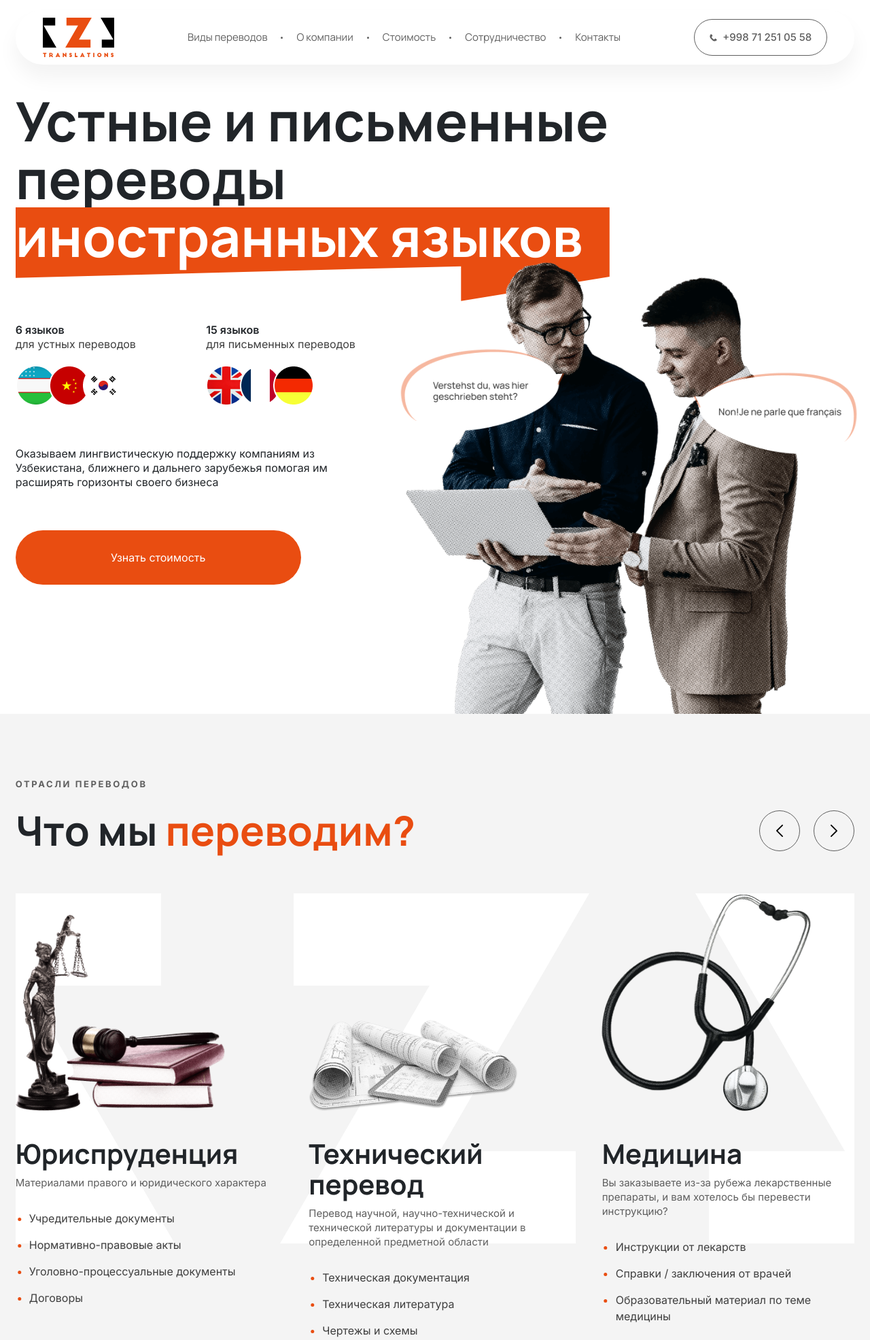
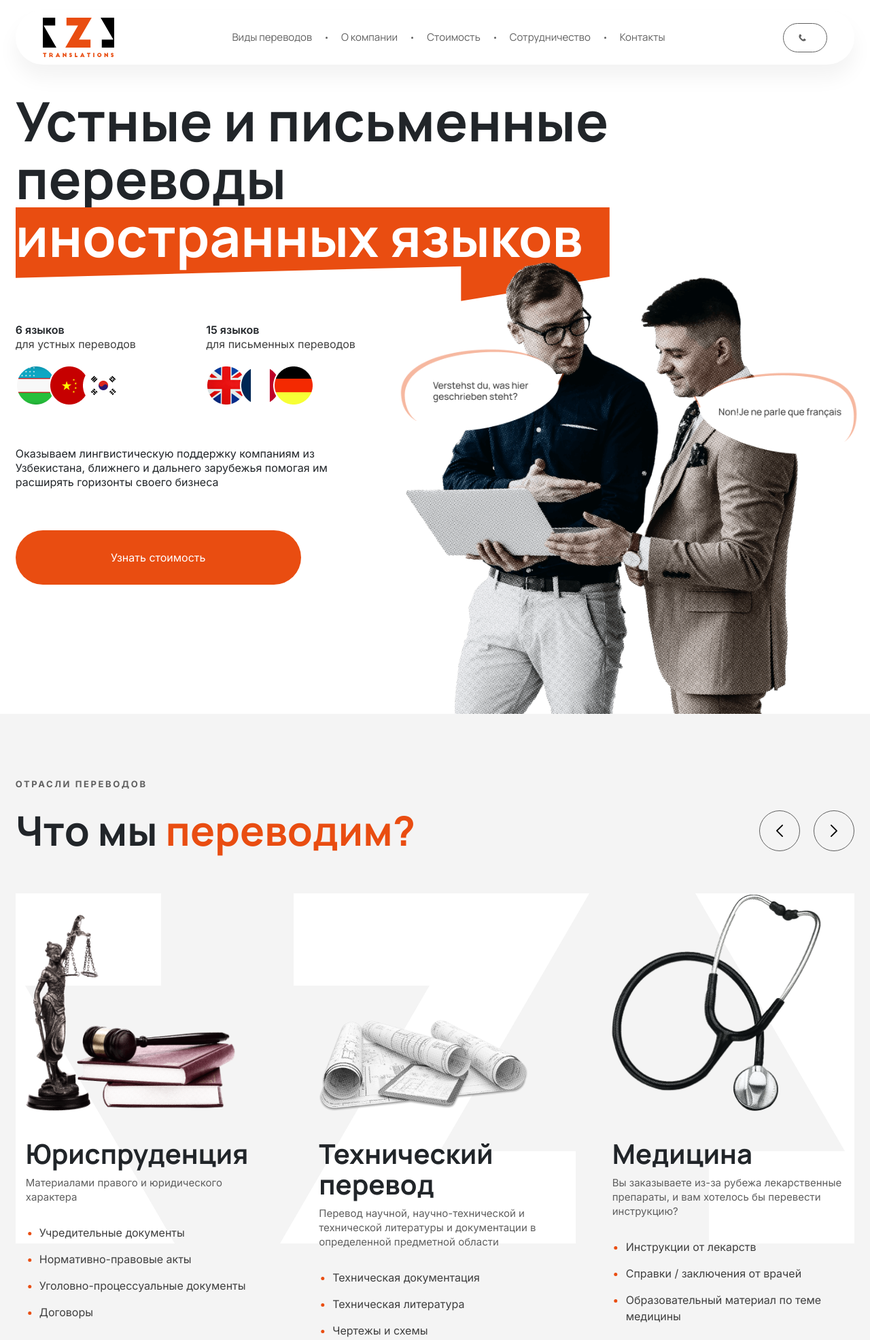
Before and after one commit to SoinRoma/z-translations, a Django app: template templates/index.html in a window 1280 px wide. Shown: the top 1971 px of the page at 68% size. Run offline with Django 4.2, Linux system fonts and the light colour scheme; the template is opened without the code that fills it, so the values that code supplies are empty; parts of the project's set-up code (start-up, migrations or seed data) failed here and were passed over; some libraries are stand-ins or nearby versions.

Commit message:
- fixed style

```diff
--- a/static/assets/css/style.css
+++ b/static/assets/css/style.css
@@ -247,7 +247,7 @@
     flex-direction: column;
 }
 
-.main-block{
+.main-block {
     display: flex;
 }
 
@@ -392,6 +392,10 @@
 
 .splide_prev, .splide_next {
     cursor: pointer;
+}
+
+.splide__slide {
+    padding: 0 15px;
 }
 
 .splide {
@@ -934,7 +938,7 @@
     margin-bottom: 25px;
 }
 
-.radio-content{
+.radio-content {
     display: flex;
 }
 
@@ -983,7 +987,7 @@
     overflow: hidden;
 }
 
-.colab-wrapper{
+.colab-wrapper {
     display: flex;
 }
 
@@ -1240,7 +1244,7 @@
     font-style: normal;
     font-weight: 400;
     line-height: 16px;
-     margin-right: 15px;
+    margin-right: 15px;
 }
 
 
--- a/templates/index.html
+++ b/templates/index.html
@@ -65,9 +65,9 @@
                 </a></li>
             </ul>
             <div class="header-phones">
-                <a href="tel:+998712510558" class="header-phone-btn">
+                <a href="" class="header-phone-btn">
                     <img src="{% static 'assets/images/svg/Phone_Icon.svg' %}" alt="phone-svg">
-                    <span>+998 71 251 05 58</span>
+                    <span></span>
                 </a>
                 <div class="burger-btn">
                     <img src="{% static 'assets/images/svg/Burger.svg' %}" alt="Burger">
@@ -638,9 +638,11 @@
             contentType: false,
             method: 'GET',
             success: function (data) {
-                $('.contact-phone').text(data[0].phone_numbers)
-                $('.contact-address').text(data[0].address)
-                $('.contact-detail').text(data[0].requisites)
+                $('.contact-phone').html(data[0].phone_numbers)
+                $('.header-phone-btn').attr('href', `tel:${data[0].phone_numbers}`)
+                $('.header-phone-btn span').html(data[0].phone_numbers)
+                $('.contact-address').html(data[0].address)
+                $('.contact-detail').html(data[0].requisites)
             },
             error: function (data) {
                 console.log(data)
```
